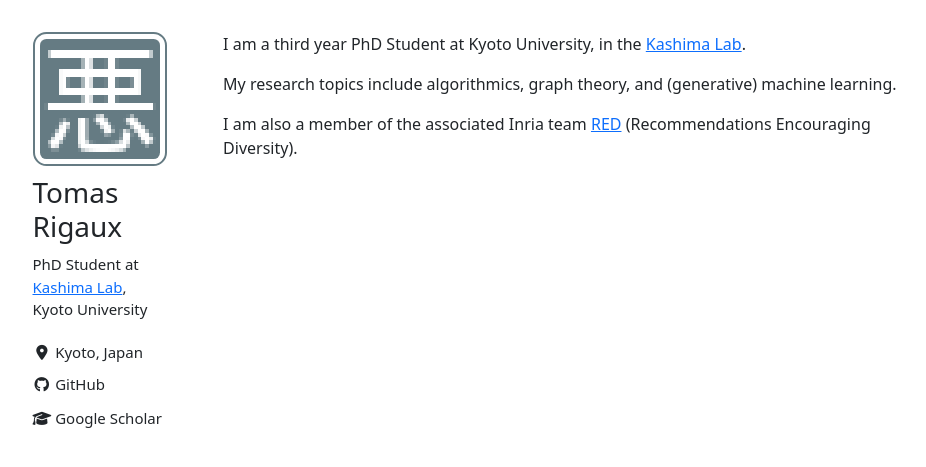
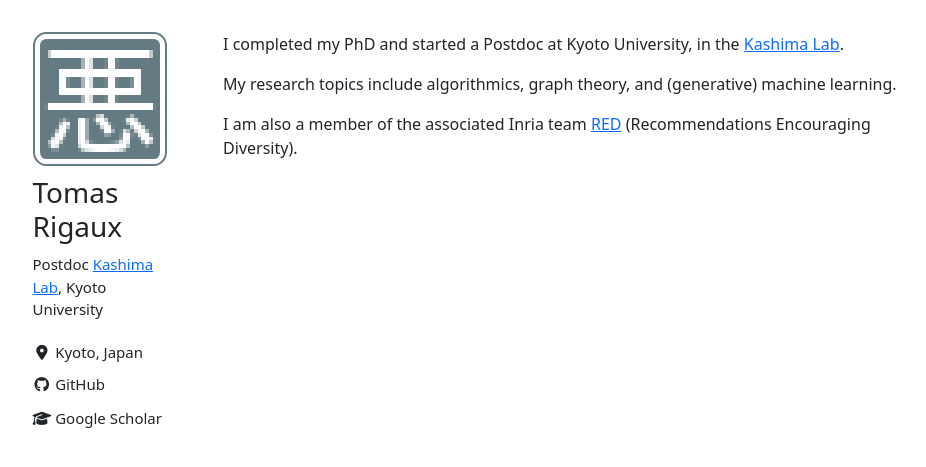
Before and after one commit to Akulen/aku.ren, a Flask app: page / in a window 1280 px wide. Shown: the part 56-523 px from the top of the page, without its empty margins (161-1087 px from the left). Run offline with Flask 3, Linux system fonts and the light colour scheme; some libraries are stand-ins or nearby versions.

Commit message:
PhD Completion

```diff
--- a/templates/base.html
+++ b/templates/base.html
@@ -37,7 +37,7 @@
         </div>
         <div class="author_content">
             <h3>Tomas Rigaux</h3>
-            <p>PhD Student at <a href="http://www.ml.ist.i.kyoto-u.ac.jp/en/">Kashima Lab</a>, Kyoto University</p>
+            <p>Postdoc <a href="http://www.ml.ist.i.kyoto-u.ac.jp/en/">Kashima Lab</a>, Kyoto University</p>
         </div>
         <div class="author_urls">
             <ul>
--- a/templates/index.html
+++ b/templates/index.html
@@ -4,7 +4,7 @@
 
 {% block body %}
     <p>
-    I am a third year PhD Student at Kyoto University, in the <a href="http://www.ml.ist.i.kyoto-u.ac.jp/en/">Kashima Lab</a>.
+    I completed my PhD and started a Postdoc at Kyoto University, in the <a href="http://www.ml.ist.i.kyoto-u.ac.jp/en/">Kashima Lab</a>.
     </p>
     <p>
     My research topics include algorithmics, graph theory, and (generative) machine learning.
```
